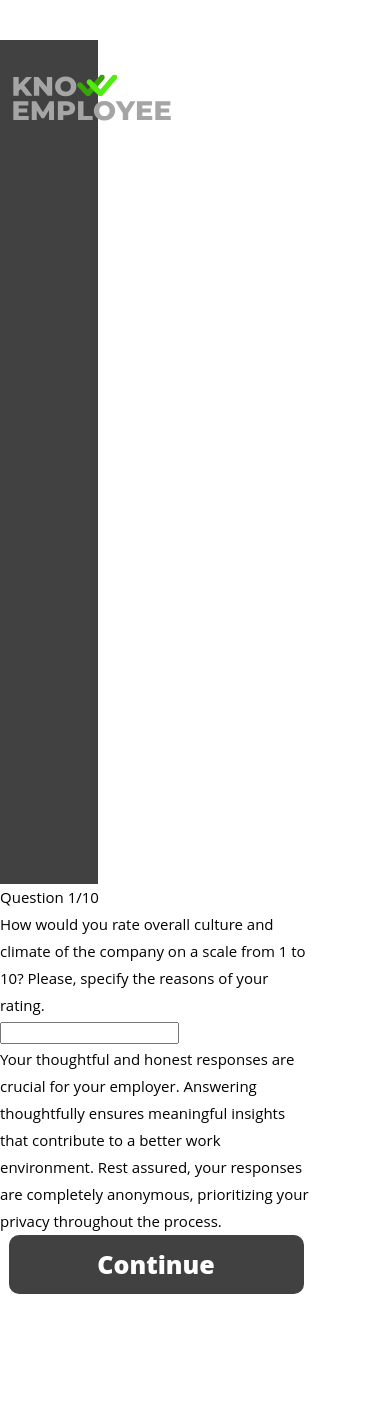
After one commit to RusMinin/knowemployee, a Flask app: page /chunks/statistic in a window 390 px wide. The commit adds this page. Shown: the top 1414 px of the page. Run offline with Flask 3, Linux system fonts and the light colour scheme; parts of the project's set-up code (start-up, migrations or seed data) failed here and were passed over; some libraries are stand-ins or nearby versions; some web fonts are replaced.

Commit message:
fixed mobile styles for a survey

```diff
--- a/knowemployee.py
+++ b/knowemployee.py
@@ -1621,6 +1621,11 @@ def ai_team():
 def survey():
     return render_template("ui_chunks/survey.html")
 
+@app.route("/chunks/statistic")
+def statistic_panel():
+    return render_template("ui_chunks/statistic-panel.html")
+
+
 
 
 
--- a/static/assets/style_ui_chunks/pre-questionary.scss
+++ b/static/assets/style_ui_chunks/pre-questionary.scss
@@ -1,5 +1,4 @@
 @import '../../style/helpers.scss';
-
 
 
 //styles for w-know
--- /dev/null
+++ b/static/assets/style_ui_chunks/statistic-panel.css
@@ -0,0 +1 @@
+@import url("https://fonts.google.com/css2?family=Open+Sans:wght@400;600;700;800;900&display=swap");.button{display:flex;justify-content:center;align-items:center;text-decoration:none;transition:0.3s ease;box-sizing:border-box;color:#fff;padding:9px 20px;border-radius:20px;margin-top:10px;background-color:#000000;font-size:12px;font-weight:700;line-height:27px;text-transform:uppercase;cursor:pointer;border:none;cursor:pointer}*{margin:0;padding:0;box-sizing:border-box;font-family:'Open Sans', sans-serif}.visually-hidden{border:0;clip:rect(0, 0, 0, 0);height:1px;margin:-1px;overflow:hidden;padding:0;position:absolute;white-space:nowrap;width:1px}.visually-hidden.focusable:active,.visually-hidden.focusable:focus{clip:auto;height:auto;margin:0;overflow:visible;position:static;white-space:inherit;width:auto}a,button{cursor:pointer}body{font-size:15px;margin:0;background:#ffffff}.button_big{margin:0 auto;padding:16px;width:295px;display:block;border-radius:10px;color:#ffffff;background-color:#424141;font-size:25px;font-weight:800;text-align:center;text-transform:capitalize}.button:active{background-color:#34DD0A;color:#ffffff}.survey .wrapper{max-width:1275px;margin:40px auto 192px;display:flex;flex-wrap:wrap;line-height:27px}.survey .wrapper .logo{width:25%;background:#424141;min-height:100vh}.survey .wrapper .container{width:80%}
--- /dev/null
+++ b/static/assets/style_ui_chunks/statistic-panel.scss
@@ -0,0 +1,21 @@
+@import '../../style/helpers.scss';
+
+.survey {
+  .wrapper {
+    max-width: 1275px;
+    margin: 40px auto 192px;
+    display: flex;
+    flex-wrap: wrap;
+    line-height: 27px;
+
+    .logo {
+      width: 25%;
+      background: $dark_bg;
+      min-height: 100vh;
+    }
+
+    .container {
+      width: 80%;
+    }
+  }
+}
--- a/static/assets/style_ui_chunks/survey.scss
+++ b/static/assets/style_ui_chunks/survey.scss
@@ -36,7 +36,8 @@
       }
 
       input {
-        width: 482px;
+        width: 90%;
+        max-width: 482px;
         padding: 20px;
         margin: 38px 0 25px;
         border: none;
@@ -55,4 +56,16 @@
       }
     }
   }
+
+  @media (max-width: 768px) {
+    .wrapper {
+      flex-direction: column;
+      align-content: center;
+      margin-bottom: 80px;
+
+      .container .question {
+        margin-top: 55px;
+      }
+    }
+  }
 }
--- /dev/null
+++ b/templates/ui_chunks/statistic-panel.html
@@ -0,0 +1,34 @@
+<!DOCTYPE html>
+<html lang="en">
+<head>
+    <meta charset="UTF-8">
+    <meta name="viewport" content="width=device-width, initial-scale=1.0">
+    <link rel="stylesheet" href="{{ url_for('static', filename='assets/style_ui_chunks/statistic-panel.css') }}"
+          type="text/css">
+    <title>Survey Suestions</title>
+</head>
+<body class="survey">
+<div class="wrapper">
+    <div class="logo">
+        <img src="./../../static/assets/images/logo-light.svg">
+    </div>
+    <div class="container">
+        <div class="question">
+            <p class="question_info">Question 1/10</p>
+            <p class="question_content">How would you rate overall culture and climate of the company on a scale from 1 to 10? Please, specify
+                the
+                reasons of your rating.</p>
+        </div>
+        <input type="text"/>
+        <div class="disclaimer">
+            Your thoughtful and honest responses are crucial for your employer. Answering thoughtfully ensures
+            meaningful
+            insights that contribute to a better work environment. Rest assured, your responses are completely
+            anonymous,
+            prioritizing your privacy throughout the process.
+        </div>
+        <a href="#" class="button button_big">Continue</a>
+    </div>
+</div>
+</body>
+</html>
```
Also changed, not shown: static/assets/style_ui_chunks/pre-questionary.css (+1 -1 lines), static/assets/style_ui_chunks/survey.css (+1 -1 lines), static/style/helpers.scss (+6 -7 lines).
